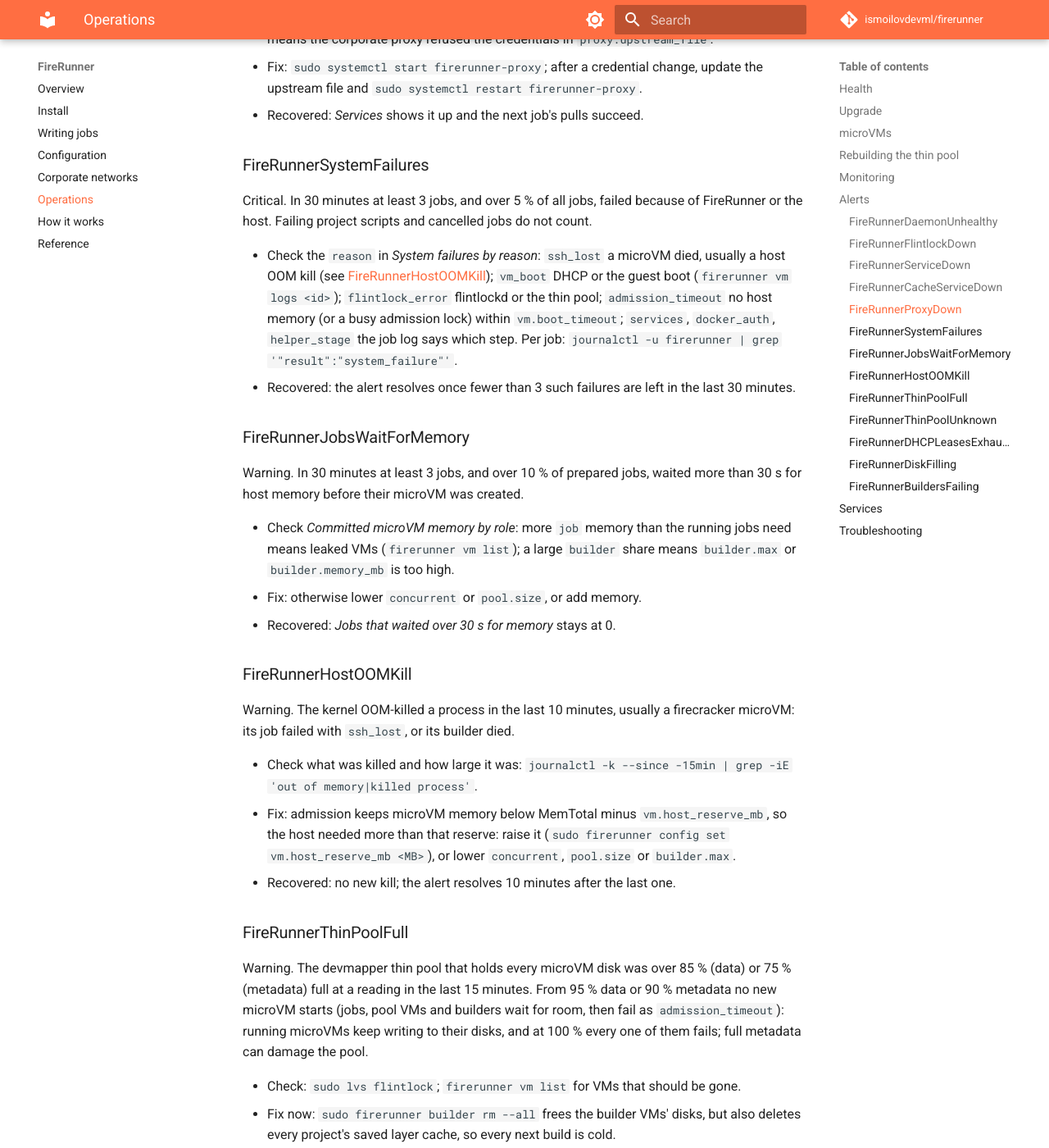
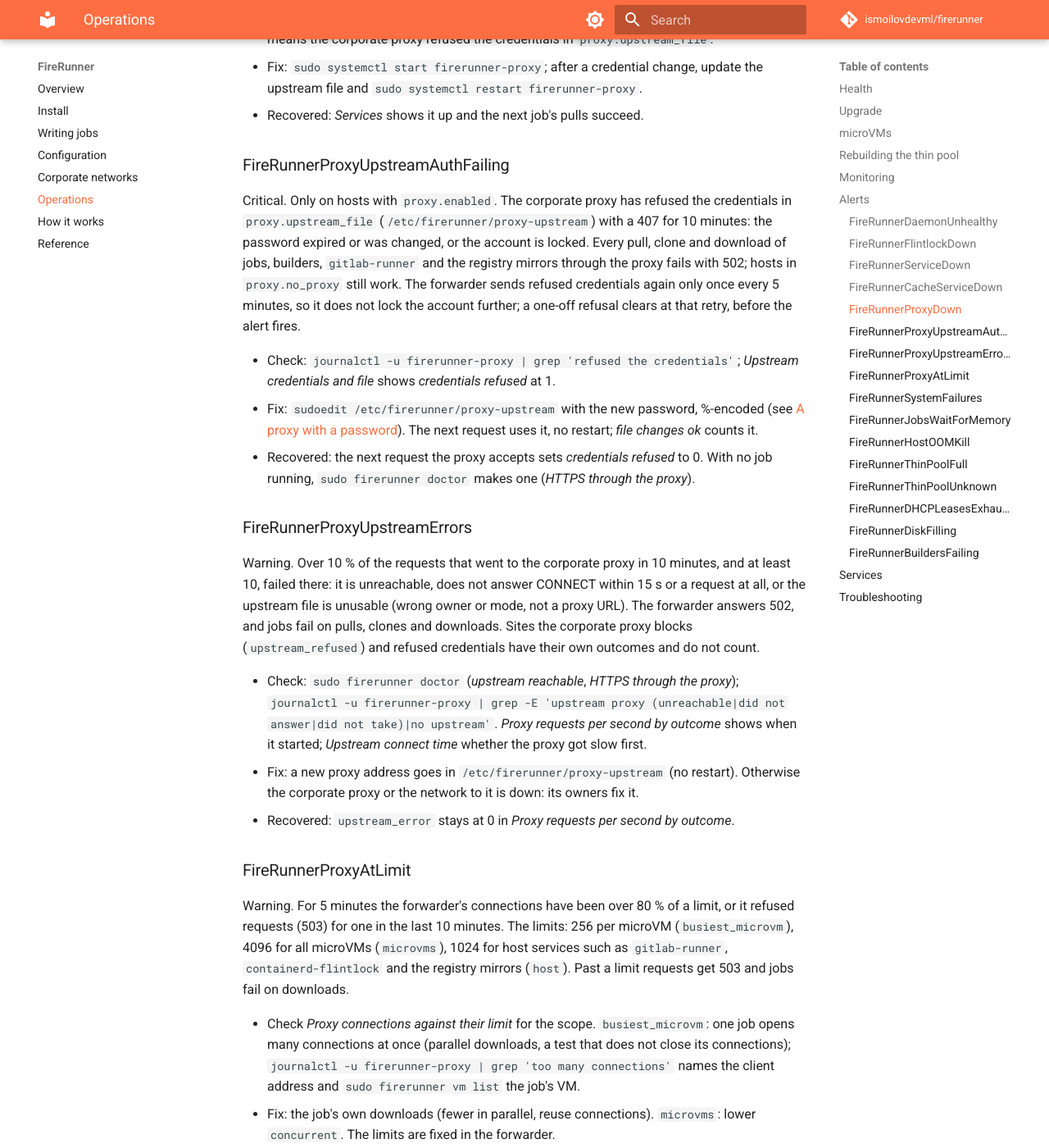
Before and after one commit to ismoilovdevml/firerunner, an MkDocs documentation site: the page built from docs/operations.md, in a window 1280 px wide and 1400 px high, scrolled down 5335 px. Shown: the whole window at 82% size. Built offline with MkDocs 1.6.1 and Material for MkDocs 9.7.7, drawn with Linux system fonts in a browser that asks for light colours; comment, search, counter and statistics services are not loaded; some of the changed text lies outside the part shown.

Commit message:
alerts: proxy credentials refused, upstream errors and connection limits
FireRunnerProxyDown only saw the forwarder's unit stop. Three rules
on its metrics, each with promtool tests and a runbook section:

- FireRunnerProxyUpstreamAuthFailing (critical): the corporate proxy
  has refused the credentials for 10 minutes; a one-off 407 clears at
  the forwarder's retry 5 minutes later and stays quiet.
- FireRunnerProxyUpstreamErrors (warning): over 10 % and at least 10
  of the requests that went to the upstream failed there in 10
  minutes. Sites the upstream blocks (upstream_refused) do not count.
- FireRunnerProxyAtLimit (warning): a scope over 80 % of its
  connection limit, or a request refused for one, for 5 minutes.

```diff
--- a/docs/operations.md
+++ b/docs/operations.md
@@ -208,6 +208,56 @@ work).
   and `sudo systemctl restart firerunner-proxy`.
 - Recovered: *Services* shows it up and the next job's pulls succeed.
 
+### FireRunnerProxyUpstreamAuthFailing
+
+Critical. Only on hosts with `proxy.enabled`. The corporate proxy has refused the credentials in
+`proxy.upstream_file` (`/etc/firerunner/proxy-upstream`) with a 407 for 10 minutes: the password
+expired or was changed, or the account is locked. Every pull, clone and download of jobs,
+builders, `gitlab-runner` and the registry mirrors through the proxy fails with 502; hosts in
+`proxy.no_proxy` still work. The forwarder sends refused credentials again only once every
+5 minutes, so it does not lock the account further; a one-off refusal clears at that retry,
+before the alert fires.
+
+- Check: `journalctl -u firerunner-proxy | grep 'refused the credentials'`; *Upstream credentials
+  and file* shows *credentials refused* at 1.
+- Fix: `sudoedit /etc/firerunner/proxy-upstream` with the new password, %-encoded (see
+  [A proxy with a password](corporate-network.md#a-proxy-with-a-password)). The next request uses
+  it, no restart; *file changes ok* counts it.
+- Recovered: the next request the proxy accepts sets *credentials refused* to 0. With no job
+  running, `sudo firerunner doctor` makes one (*HTTPS through the proxy*).
+
+### FireRunnerProxyUpstreamErrors
+
+Warning. Over 10 % of the requests that went to the corporate proxy in 10 minutes, and at least
+10, failed there: it is unreachable, does not answer CONNECT within 15 s or a request at all, or
+the upstream file is unusable (wrong owner or mode, not a proxy URL). The forwarder answers 502,
+and jobs fail on pulls, clones and downloads. Sites the corporate proxy blocks
+(`upstream_refused`) and refused credentials have their own outcomes and do not count.
+
+- Check: `sudo firerunner doctor` (*upstream reachable*, *HTTPS through the proxy*);
+  `journalctl -u firerunner-proxy | grep -E 'upstream proxy (unreachable|did not answer|did not take)|no upstream'`.
+  *Proxy requests per second by outcome* shows when it started; *Upstream connect time* whether
+  the proxy got slow first.
+- Fix: a new proxy address goes in `/etc/firerunner/proxy-upstream` (no restart). Otherwise the
+  corporate proxy or the network to it is down: its owners fix it.
+- Recovered: `upstream_error` stays at 0 in *Proxy requests per second by outcome*.
+
+### FireRunnerProxyAtLimit
+
+Warning. For 5 minutes the forwarder's connections have been over 80 % of a limit, or it refused
+requests (503) for one in the last 10 minutes. The limits: 256 per microVM
+(`busiest_microvm`), 4096 for all microVMs (`microvms`), 1024 for host services such as
+`gitlab-runner`, `containerd-flintlock` and the registry mirrors (`host`). Past a limit requests
+get 503 and jobs fail on downloads.
+
+- Check *Proxy connections against their limit* for the scope. `busiest_microvm`: one job opens
+  many connections at once (parallel downloads, a test that does not close its connections);
+  `journalctl -u firerunner-proxy | grep 'too many connections'` names the client address and
+  `sudo firerunner vm list` the job's VM.
+- Fix: the job's own downloads (fewer in parallel, reuse connections). `microvms`: lower
+  `concurrent`. The limits are fixed in the forwarder.
+- Recovered: the share is below 80 % and no request was refused for 10 minutes.
+
 ### FireRunnerSystemFailures
 
 Critical. In 30 minutes at least 3 jobs, and over 5 % of all jobs, failed because of FireRunner or
```
Also changed, not shown: 2 other files.
